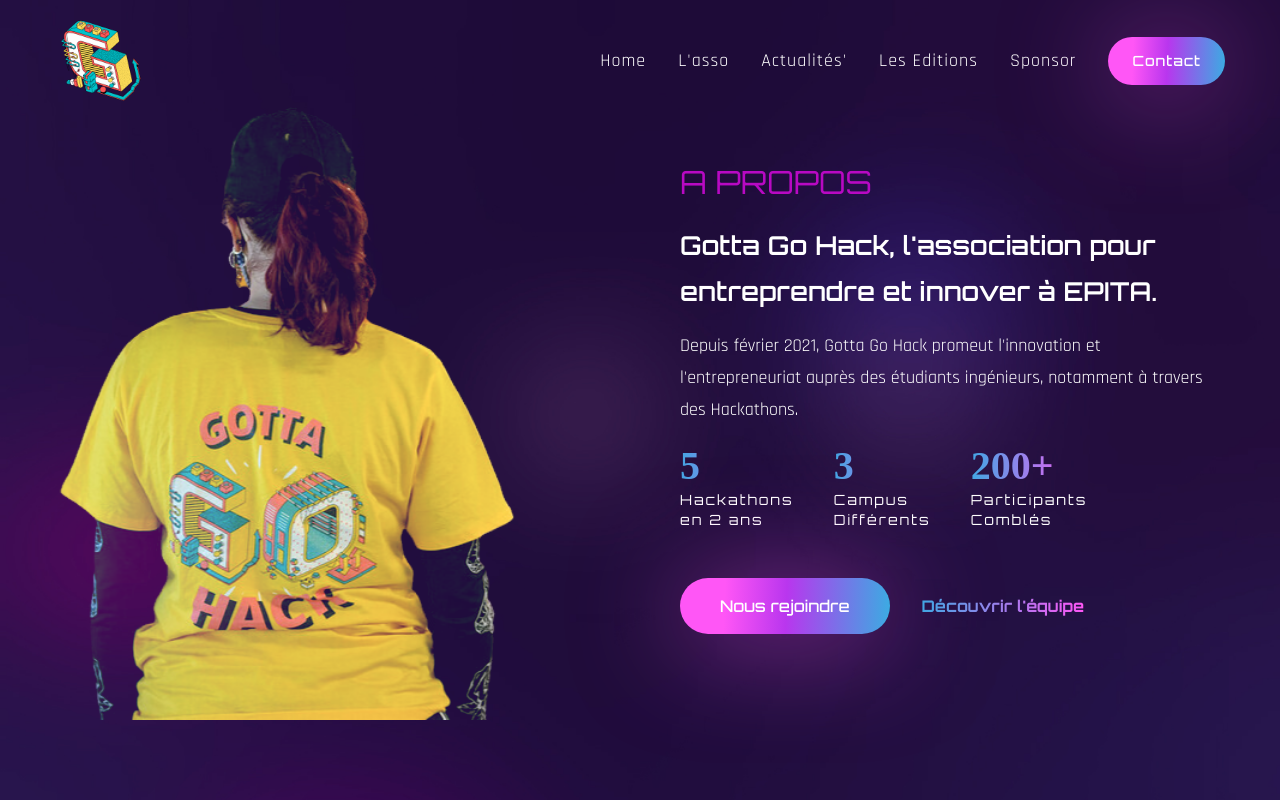
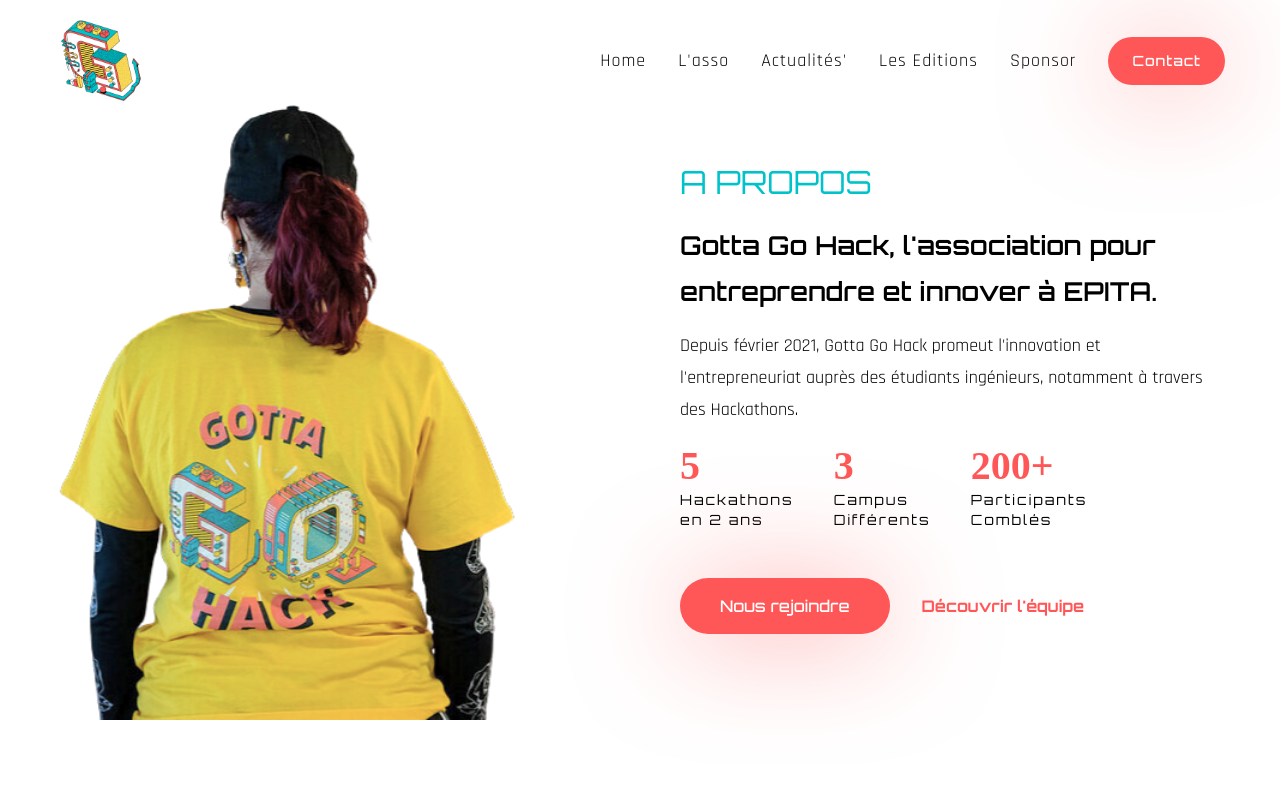
Before and after one commit to jeannemorin/ggh-website-rebuild, a React (Create React App) app: page / in a window 1280 px wide. Shown: the top 800 px of the page. Built offline with nearby package versions, Linux system fonts and the light colour scheme; the HTML template or start-up script is replaced by a standard one; a web font is replaced by a local one.

Commit message:
linking anchor

```diff
--- a/src/components/Banner/About_Asso.js
+++ b/src/components/Banner/About_Asso.js
@@ -10,6 +10,8 @@ import {fadeIn} from '../../variants'
 
 import Team from '../../assets/team.png'
 
+import { Link } from 'react-scroll';
+
 
 const About_Asso = () => {
   const { ref, inView} = useInView({ });
@@ -21,9 +23,10 @@ const About_Asso = () => {
       lg:gap-x-20 lg:gap-y-0 h-screen'>
         {/*img*/}
         <motion.div
-          variants={fadeIn('right',0.5)}
+          variants={fadeIn('right',0.3)}
           initial="hidden"
           whileInView={'show'}
+          viewport={{once: true, amount: 0.3}}
           className='hidden lg:flex flex-1 bg-contain bg-no-repeat h-[640px]
           mix-blend-lighten bg-top'
           >
@@ -33,7 +36,7 @@ const About_Asso = () => {
 
         {/*text*/}
         <motion.div
-        variants={fadeIn('left',0.5)}
+        variants={fadeIn('left',0.3)}
         initial='hidden'
         whileInView={'show'}
         viewport={{once: true, amount: 0.3}}
@@ -50,7 +53,7 @@ const About_Asso = () => {
               <div className='text-[40px] font-tertiary text-gradient mb-2'>
                 {
                   inView ?
-                  <CountUp start={0} end={5} duration={3} /> :
+                  <CountUp start={0} end={5} duration={5} /> :
                   null}
               </div>
               <div className='font-primary text-sm tracking-[2px]'>
@@ -62,7 +65,7 @@ const About_Asso = () => {
               <div className='text-[40px] font-tertiary text-gradient mb-2'>
                 {
                   inView ?
-                  <CountUp start={0} end={3} duration={3} /> :
+                  <CountUp start={0} end={3} duration={5} /> :
                   null}
               </div>
               <div className='font-primary text-sm tracking-[2px]'>
@@ -74,7 +77,7 @@ const About_Asso = () => {
               <div className='text-[40px] font-tertiary text-gradient mb-2'>
                 {
                   inView ?
-                  <CountUp start={0} end={200} duration={3} /> :
+                  <CountUp start={0} end={200} duration={5} /> :
                   null}
                   +
               </div>
@@ -86,8 +89,8 @@ const About_Asso = () => {
           </div>
           {/*button*/}
           <div className='flex gap-x-8 items-center'>
-                  <a href='#contact'><button className='btn btn-lg'>Nous rejoindre</button></a>
-                  <a href='#hacktive' offset={-200} className='text-gradient btn-link'>Découvrir l'équipe</a>
+                  <Link to='contact' smooth={true}><button className='btn btn-lg'>Nous rejoindre</button></Link>
+                  <Link to='hacktive'  activeClass='active' smooth={true} className='cursor-pointer text-gradient btn-link'>Découvrir l'équipe</Link>
           </div>
         </motion.div>
       </div>
--- a/src/components/Banner/Team_Hacktive.js
+++ b/src/components/Banner/Team_Hacktive.js
@@ -27,7 +27,7 @@ const Team_Hacktive = () => {
 
               {/*text*/}
               <motion.div
-              variants={fadeIn('right',0.5)}
+              variants={fadeIn('right',0.3)}
               initial='hidden'
               whileInView={'show'}
               viewport={{once: false, amount: 0.3}}
@@ -45,7 +45,7 @@ const Team_Hacktive = () => {
 
               {/*img*/}
               <motion.div
-                variants={fadeIn('left',0.5)}
+                variants={fadeIn('left',0.3)}
                 initial="hidden"
                 whileInView={'show'}
                 className='hidden lg:flex flex-1 bg-contain bg-no-repeat
--- a/src/components/Contact.js
+++ b/src/components/Contact.js
@@ -29,17 +29,17 @@ const Contact = () => {
           pb-24 p-6  items-start'>
           <input
             className='bg-transparent border-b py-3 outline-none w-full
-            placeholder:text-white focus:border-accent transition-all'
+            placeholder:text-black focus:border-accent transition-all'
             type='text'
             placeholder='Your name' />
             <input
             className='bg-transparent border-b py-3 outline-none w-full
-            placeholder:text-white focus:border-accent transition-all'
+            placeholder:text-black focus:border-accent transition-all'
             type='text'
             placeholder='Your email' />
             <textarea
               className='bg-transparent border-b py-3 outline-none w-full
-            placeholder:text-white focus:border-accent transition-all
+            placeholder:text-black focus:border-accent transition-all
               resize-none mb-12'
               placeholder='Your message' />
               <button className='btn btn-lg'>Send message</button>
--- a/src/components/Header_Nav/HeaderTopTwoColors.js
+++ b/src/components/Header_Nav/HeaderTopTwoColors.js
@@ -21,7 +21,7 @@ const Header = () => {
                     <img className='w-[90px]' src={Logo} alt='' />
                 </a>
 
-                <nav className={`${header ? 'text-primary' : 'text-white'} flex gap-x-4 lg:gap-x-8
+                <nav className={`${header ? 'text-primary' : 'text-primary'} flex gap-x-4 lg:gap-x-8
                 tracking-[1px] items-center` }>
                         <a href='' className='hover:text-accent transition'> Home</a>
                         <a href='' className='hover:text-accent transition'> L'asso</a>
--- a/src/index.css
+++ b/src/index.css
@@ -3,34 +3,36 @@
 @tailwind utilities;
 
 .btn {
-  background: linear-gradient(
+  /*background: linear-gradient(
     92.23deg,
-    #ff56f6 21.43%,
-    #b936ee 50.63%,
-    #3bace2 100%,
-    #406aff 117.04%
-  );
-  box-shadow: 0px 4.42184px 107.23px rgba(255, 86, 246, 0.51);
+    #ff5757 21.43%,
+    #ff5757 50.63%,
+    #FFDE59 100%,
+    #FFDE59 117.04%
+  );*/
+  background-color: #ff5757;
+  box-shadow: 0px 4.42184px 107.23px rgba(255, 87, 87, 0.51);
 }
 
 .btn:hover {
-  background: linear-gradient(
+  /*background: linear-gradient(
     92.23deg,
-    #406aff 21.43%,
-    #3bace2 50.63%,
-    #b936ee 100%,
-    #ff56f6 117.04%
-  );
+    #FFDE59 21.43%,
+    #ff5757 50.63%,
+    #ff5757 100%,
+    #ff5757 117.04%
+  );*/
+  background-color: #dc4b4b;
 }
 
 .gradient,
 .active {
   background: linear-gradient(
     92.23deg,
-    #406aff 21.43%,
-    #3bace2 50.63%,
-    #b936ee 100%,
-    #ff56f6 117.04%
+    #ff5757 21.43%,
+    #ff5757 50.63%,
+    #FFDE59 100%,
+    #FFDE59 117.04%
   );
 }
 
@@ -40,9 +42,13 @@
   border-radius: 100%;
 }
 
+.text-accent {
+  color:#00C2CB
+}
+
 @layer base {
   body {
-    @apply font-secondary text-lg leading-8 text-white;
+    @apply font-secondary text-lg leading-8 text-black;
   }
   .h2 {
     @apply font-primary text-[32px] mb-6 tracking-[10%] uppercase;
@@ -63,7 +69,7 @@
     @apply text-base;
   }
   .text-gradient {
-    @apply bg-gradient-to-r text-transparent bg-clip-text from-[#42A6E3] to-[#FF56F6] font-bold font-primary hover:from-[#FF56F6] hover:to-[#42A6E3];
+    @apply bg-gradient-to-r text-transparent bg-clip-text bg-[#FF5757] font-bold font-primary hover:bg-[#dc4b4b;];
   }
   .section {
     @apply py-8 lg:py-24 lg:h-screen flex items-center;
--- a/tailwind.config.js
+++ b/tailwind.config.js
@@ -23,7 +23,6 @@ module.exports = {
         accent: '#B809C3',
       },
       backgroundImage: {
-        site: "url('./assets/site-bg.jpg')",
         about: "url('./assets/about.png')",
         team: "url('./assets/team.png')",
         services: "url('./assets/services.png')",
```
